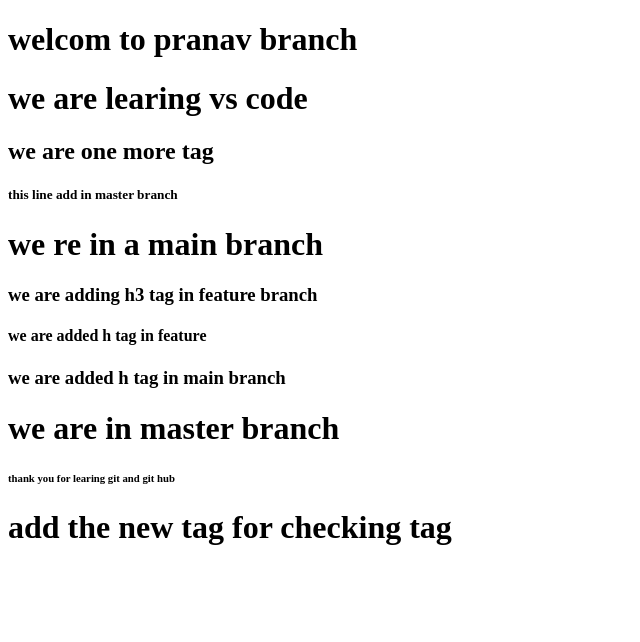
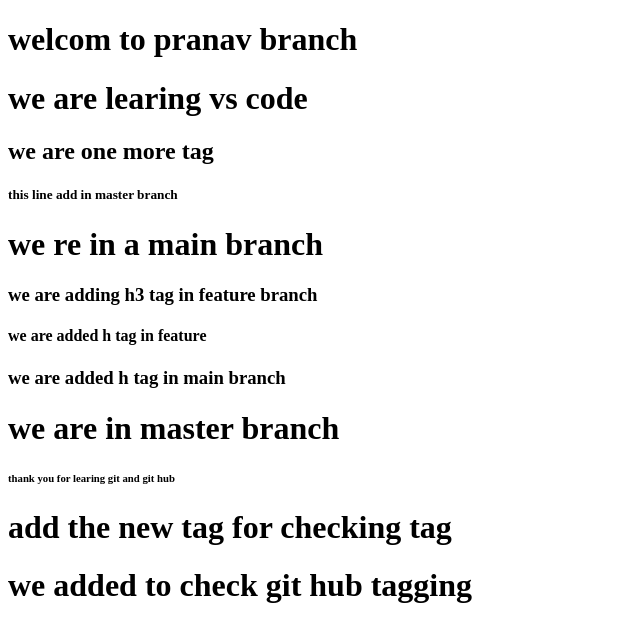
Before and after one commit to nextgen-cloud-technologi/hdfc-mobile-app, a plain HTML site: page index.html in a window 1280 px wide. Shown: the whole page, without its empty margins (0-640 px from the left). Drawn offline with Linux system fonts and the light colour scheme.

Commit message:
added h1 tag

```diff
--- a/index.html
+++ b/index.html
@@ -17,6 +17,7 @@
     <h1>we are in master branch </h1>
     <h6>thank you for learing git and git hub</h6>
     <h1>add the new tag for checking tag </h1>
+    <h1>we added to check git hub tagging</h1>
 
 </body>
 </html>
```
